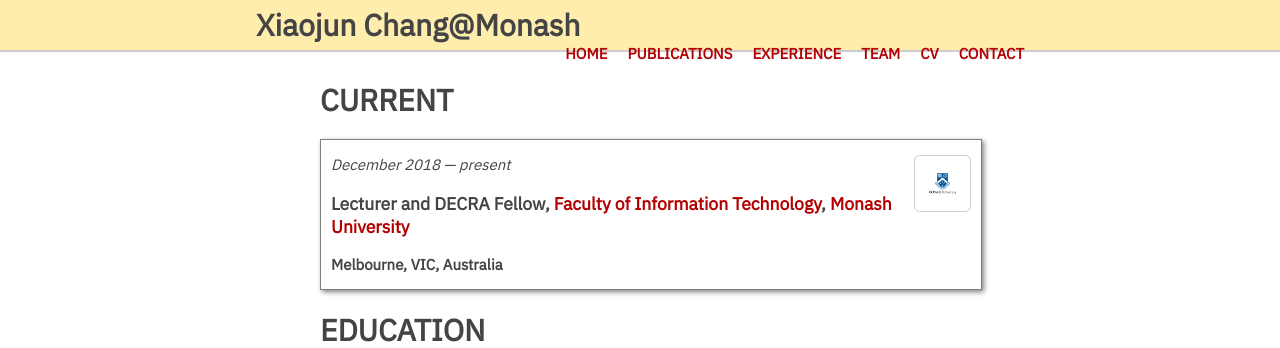
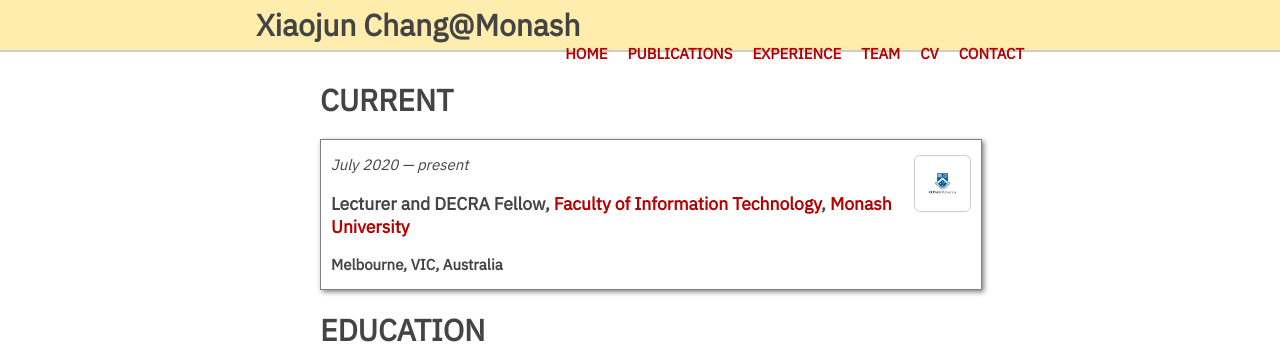
Before and after one commit to zhihuilics/xiaojun-chang.github.io, a Jekyll site: the page built from _pages/experience.md, in a window 1280 px wide and 1232 px high. Shown: the top 348 px of the window. Built offline with Jekyll 4.4.1, drawn with Linux system fonts in a browser that asks for light colours; nearby versions of some CDN libraries; a style sheet for code colours, icons or effects is not loaded.

Commit message:
Update experience.md

```diff
--- a/_pages/experience.md
+++ b/_pages/experience.md
@@ -10,7 +10,7 @@ permalink: /experience
 <div class="experience-box" markdown="1">
 [<img class="experience-picture" src="{{site.url}}{{site.baseurl}}/images/experience/monash.jpg">](https://www.monash.edu/){:target="_blank"}
 
-_December 2018 --- present_
+_July 2020 --- present_
 
 ### Lecturer and DECRA Fellow, [Faculty of Information Technology](https://www.monash.edu/it){:target="_blank"}, [Monash University](https://www.monash.edu/){:target="_blank"}
 **Melbourne, VIC, Australia**
```
